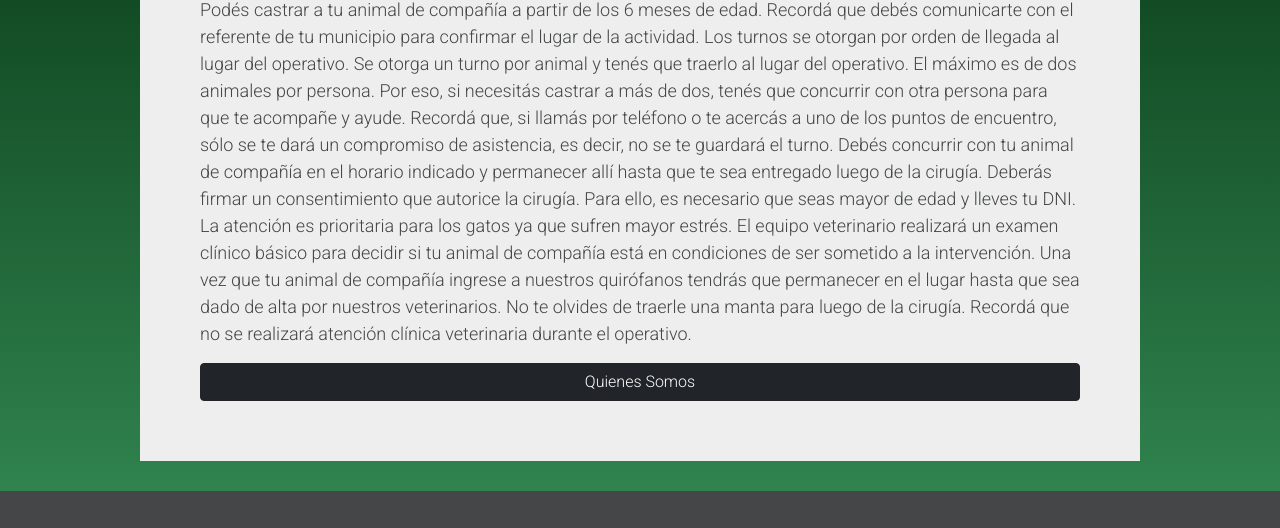
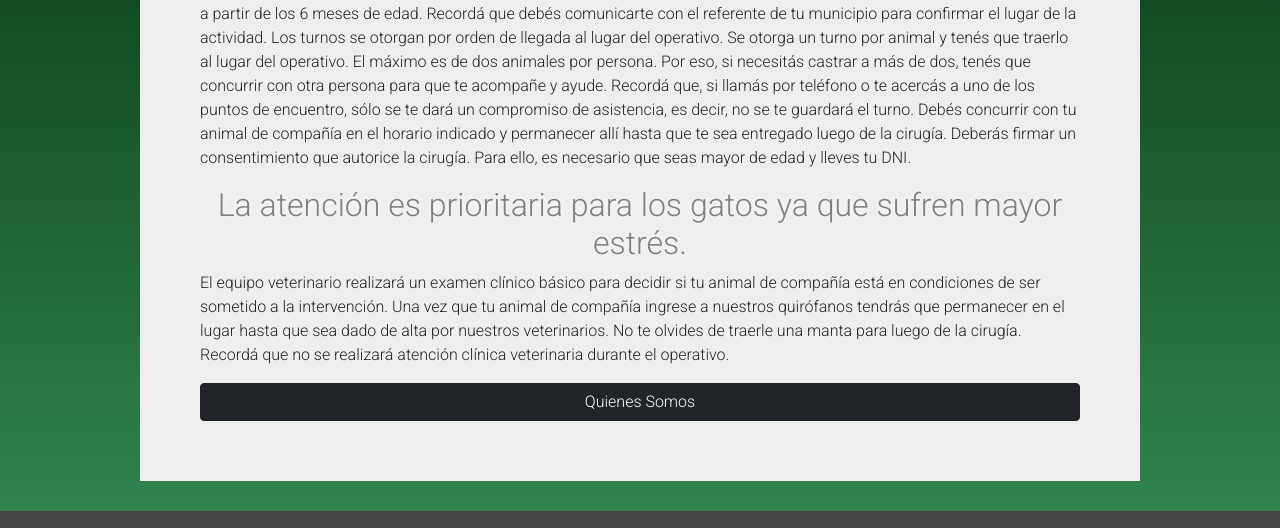
Before and after one commit to BarbaraDavel/RepositorioImusa, a website: page pages/quienesSomos.html in a window 1280 px wide. Shown: the part 284-812 px from the top of the page. Drawn offline with nearby package versions, Linux system fonts and the light colour scheme.

Commit message:
arreglé quienes somos y meta de las paginas

```diff
--- a/pages/quienesSomos.html
+++ b/pages/quienesSomos.html
@@ -2,6 +2,9 @@
 <html lang="en">
 
 <head>
+    <meta property="og:title" content="Acá podrá conocer quienes somos, a que nos dedicamos y que podemos brindar a la comunidad" />
+    <meta property="og:site_name" content="IMUSA">
+    <meta property="og:type" content="website">
     <meta charset="UTF-8">
     <meta http-equiv="X-UA-Compatible" content="IE=edge">
     <meta name="viewport" content="width=device-width, initial-scale=1.0">
@@ -40,7 +43,7 @@
     </div>
     <div class="contenedor_todo">
         <h1 class="titulo_video">En el Imusa...</h1>
-        <p>Podés castrar a tu animal de compañía a partir de los 6 meses de edad.
+        <p><h2>Podés castrar a tu animal de compañía</h2> a partir de los 6 meses de edad.
             Recordá que debés comunicarte con el referente de tu municipio para confirmar el lugar de la actividad.
             Los turnos se otorgan por orden de llegada al lugar del operativo.
             Se otorga un turno por animal y tenés que traerlo al lugar del operativo. El máximo es de dos animales por
@@ -51,8 +54,8 @@
             Debés concurrir con tu animal de compañía en el horario indicado y permanecer allí hasta que te sea
             entregado luego de la cirugía.
             Deberás firmar un consentimiento que autorice la cirugía. Para ello, es necesario que seas mayor de edad y
-            lleves tu DNI.
-            La atención es prioritaria para los gatos ya que sufren mayor estrés.
+            lleves tu DNI.</p>
+            <p><h2>La atención es prioritaria para los gatos ya que sufren mayor estrés.</h2>
             El equipo veterinario realizará un examen clínico básico para decidir si tu animal de compañía está en
             condiciones de ser sometido a la intervención.
             Una vez que tu animal de compañía ingrese a nuestros quirófanos tendrás que permanecer en el lugar hasta que
--- a/sass/styles.scss
+++ b/sass/styles.scss
@@ -246,7 +246,7 @@ p {
   margin: 0 auto;
   background: $color_blanco;
   max-width: 1200px;
-  box-shadow: 0 2px 20px $color_primario;
+  box-shadow: 0 2px 20px $color_grisclaro;
   border-radius: 10px;
 }
 
```
Also changed, not shown: index.html (+3 -0 lines), pages/calendario.html (+4 -1 lines), pages/contacto.html (+3 -0 lines), pages/servicios.html (+3 -0 lines), css/styles.css.
